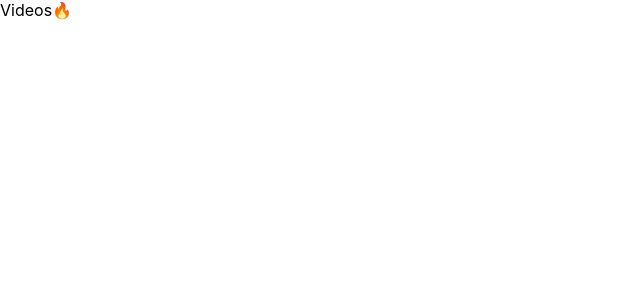
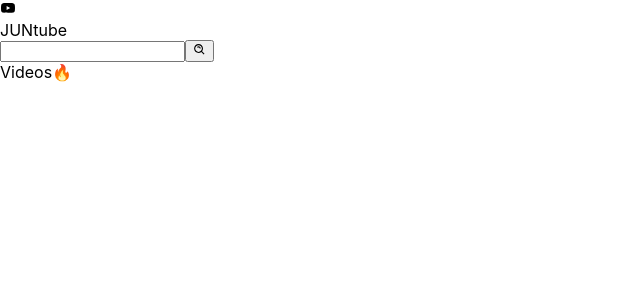
Before and after one commit to JunJongHun/Youtube, a React (Create React App) app: page / in a window 1280 px wide. Shown: the top 300 px of the page, without its empty margins (0-640 px from the left). Built offline with nearby package versions, Linux system fonts and the light colour scheme.

Commit message:
Feat: 검색바 뼈대 컴포넌트 구현

```diff
--- a/package.json
+++ b/package.json
@@ -10,6 +10,7 @@
     "match-sorter": "^6.3.1",
     "react": "^18.2.0",
     "react-dom": "^18.2.0",
+    "react-icons": "^4.7.1",
     "react-router-dom": "^6.4.5",
     "react-scripts": "5.0.1",
     "sort-by": "^1.2.0",
--- a/src/App.js
+++ b/src/App.js
@@ -1,11 +1,13 @@
 import "./App.css";
 import { Outlet } from "react-router-dom";
+import SearchContainer from "./components/Search/SearchContainer";
 
 function App() {
   return (
-    <>
+    <div>
+      <SearchContainer></SearchContainer>
       <Outlet></Outlet>
-    </>
+    </div>
   );
 }
 
--- /dev/null
+++ b/src/components/Search/Search.jsx
@@ -0,0 +1,15 @@
+import React from "react";
+import { BiSearchAlt } from "react-icons/bi";
+
+function Search(props) {
+  return (
+    <div>
+      <input type="text" name="keyword" id="" />
+      <button>
+        <BiSearchAlt></BiSearchAlt>
+      </button>
+    </div>
+  );
+}
+
+export default Search;
--- /dev/null
+++ b/src/components/Search/SearchContainer.jsx
@@ -0,0 +1,14 @@
+import React from "react";
+import Search from "./Search";
+import Title from "./Title";
+
+function SearchContainer(props) {
+  return (
+    <section>
+      <Title></Title>
+      <Search></Search>
+    </section>
+  );
+}
+
+export default SearchContainer;
--- /dev/null
+++ b/src/components/Search/Title.jsx
@@ -0,0 +1,13 @@
+import React from "react";
+import { AiFillYoutube } from "react-icons/ai";
+
+function Title(props) {
+  return (
+    <div>
+      <AiFillYoutube></AiFillYoutube>
+      <div>JUNtube</div>
+    </div>
+  );
+}
+
+export default Title;
```
Also changed, not shown: src/components/SearchBar.jsx (deleted), 1 other file (tests, documents, lock files or other folders).
